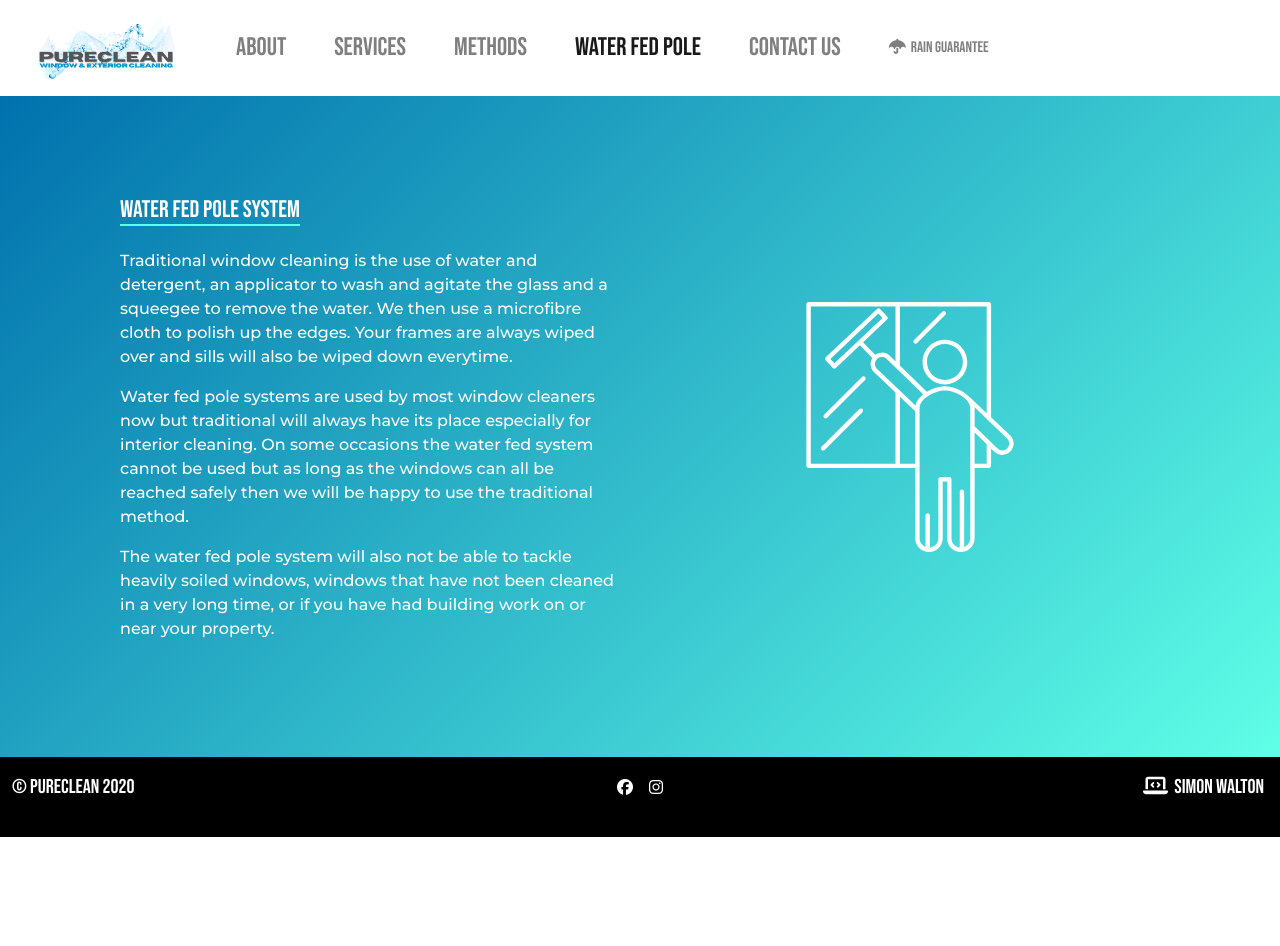
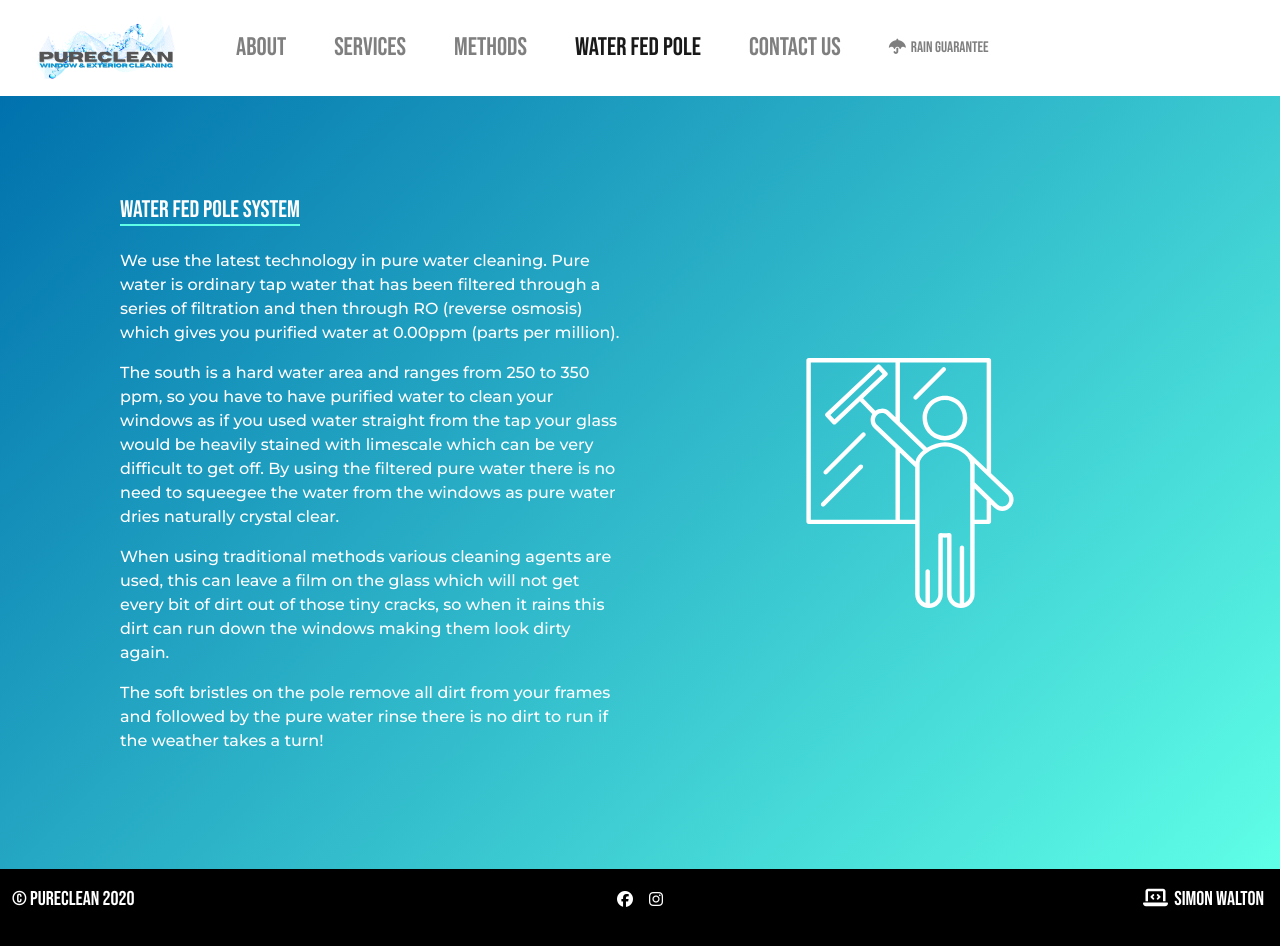
Before and after one commit to simon-a-walton/pure-clean, a React (Create React App) app: page /wfp in a window 1280 px wide. Shown: the top 946 px of the page. Before the commit the page ends 837 px from the top, so only its background shows below. Built offline with nearby package versions, Linux system fonts and the light colour scheme.

Commit message:
updated copy for the page's content

```diff
--- a/src/pages/WFP.jsx
+++ b/src/pages/WFP.jsx
@@ -15,19 +15,26 @@ const WFP = () => {
             </span>
           </h4>
           <p>
-            Traditional window cleaning is the use of water and detergent, an applicator to wash and
-            agitate the glass and a squeegee to remove the water. We then use a microfibre cloth to polish up the edges.
-            Your frames are always wiped over and sills will also be wiped down everytime.
+            We use the latest technology in pure water cleaning.
+            Pure water is ordinary tap water that has been filtered through a series of filtration
+            and then through RO (reverse osmosis) which gives you purified water at 0.00ppm
+            (parts per million).
           </p>
           <p>
-            Water fed pole systems are used by most window cleaners now but traditional will always have its place
-            especially for interior cleaning.
-            On some occasions the water fed system cannot be used but as long as the windows can all be reached
-            safely then we will be happy to use the traditional method.
+            The south is a hard water area and ranges from 250 to 350 ppm, so you have to have
+            purified water to clean your windows as if you used water straight from the tap your
+            glass would be heavily stained with limescale which can be very difficult to get off.
+            By using the filtered pure water there is no need to squeegee the water from the
+            windows as pure water dries naturally crystal clear.
           </p>
           <p>
-            The water fed pole system will also not be able to tackle heavily soiled windows,
-            windows that have not been cleaned in a very long time, or if you have had building work on or near your property.
+            When using traditional methods various cleaning agents are used, this can leave a
+            film on the glass which will not get every bit of dirt out of those tiny cracks, so when it
+            rains this dirt can run down the windows making them look dirty again.
+          </p>
+          <p>
+            The soft bristles on the pole remove all dirt from your frames and followed by the pure
+            water rinse there is no dirt to run if the weather takes a turn!
           </p>
         </div>
          <div {...gridItemContainer} {...css({ textAlign:"center" })}>
```
